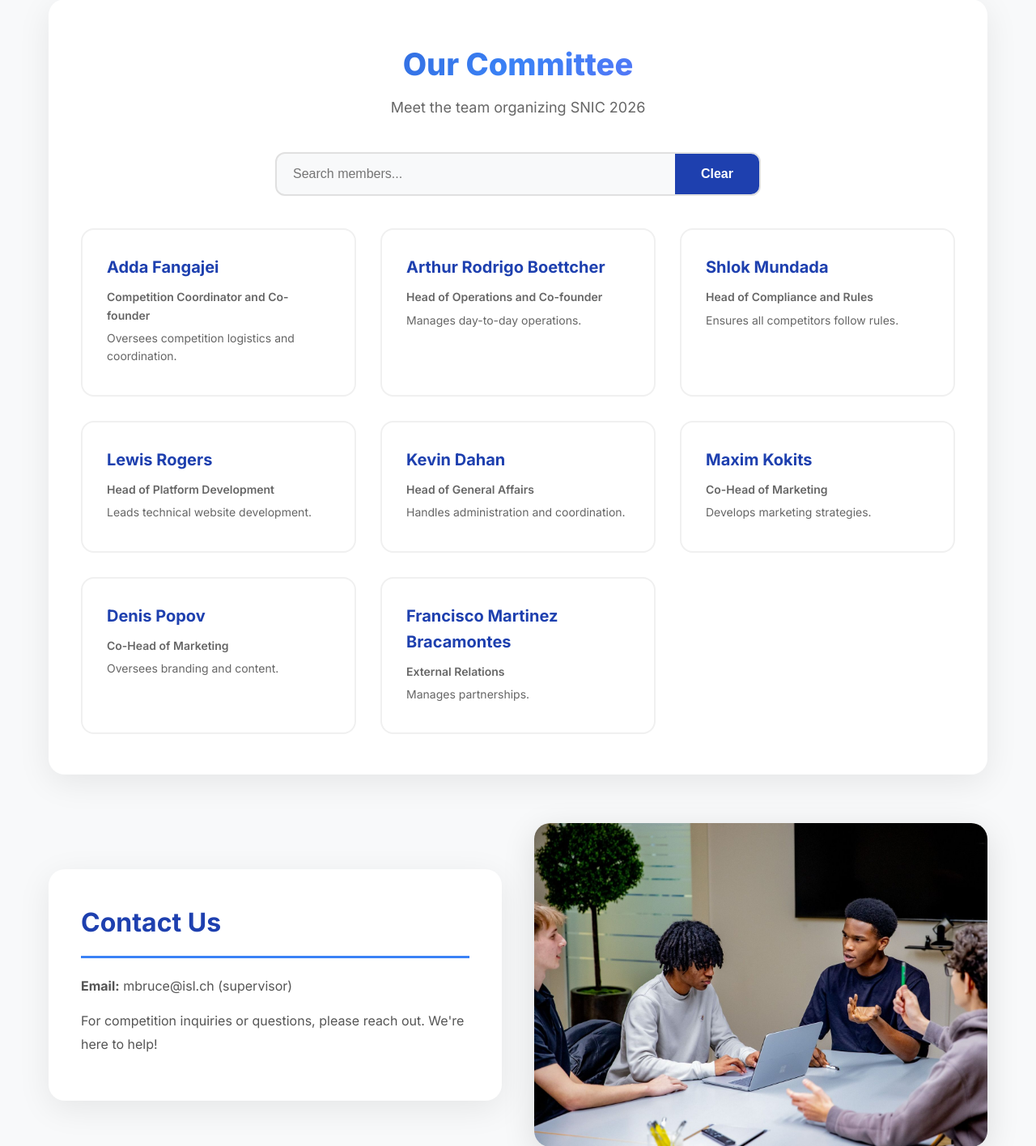
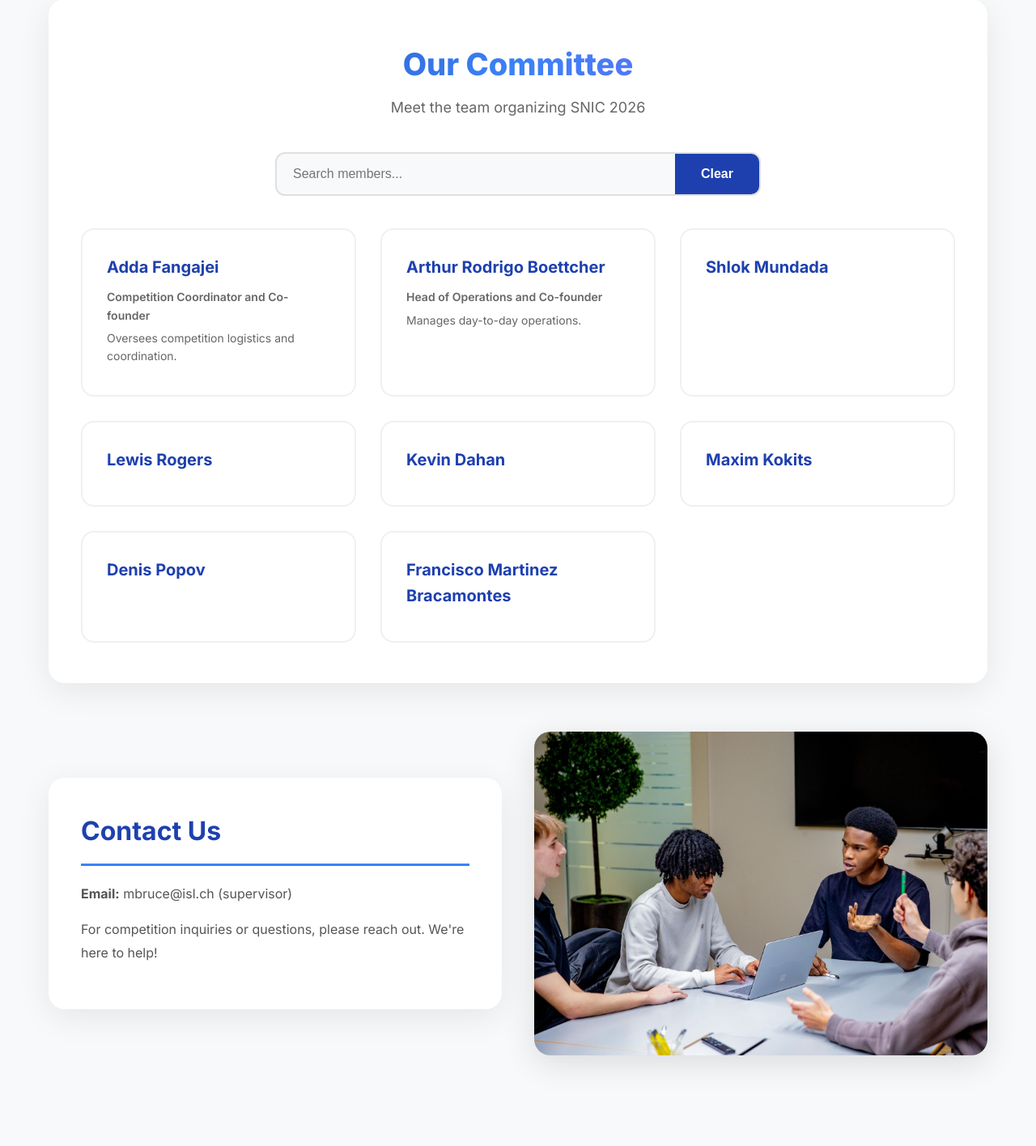
Before and after one commit to craftybytes/investment-championship, a Flask app: page /about in a window 1280 px wide. Shown: the part 1385-2801 px from the top of the page at 81% size. After the commit the page ends 2716 px from the top, so only its background shows below. Run offline with Flask 3, Linux system fonts and the light colour scheme.

Commit message:
member-card roles removed accept adda and arthur, timeline updated - optional information evening date changed from 23rd to 27th

```diff
--- a/templates/about.html
+++ b/templates/about.html
@@ -166,35 +166,23 @@
                     <p class="member-role">Head of Operations and Co-founder</p>
                     <p>Manages day-to-day operations.</p>
                 </div>
-                <div class="member-card" data-name="Shlok Mundada" data-role="Head of Compliance">
+                <div class="member-card" data-name="Shlok Mundada" data-role="">
                     <h3>Shlok Mundada</h3>
-                    <p class="member-role">Head of Compliance and Rules</p>
-                    <p>Ensures all competitors follow rules.</p>
                 </div>
-                <div class="member-card" data-name="Lewis Rogers" data-role="Head of Platform Development">
+                <div class="member-card" data-name="Lewis Rogers" data-role="">
                     <h3>Lewis Rogers</h3>
-                    <p class="member-role">Head of Platform Development</p>
-                    <p>Leads technical website development.</p>
                 </div>
-                <div class="member-card" data-name="Kevin Dahan" data-role="Head of General Affairs">
+                <div class="member-card" data-name="Kevin Dahan" data-role="">
                     <h3>Kevin Dahan</h3>
-                    <p class="member-role">Head of General Affairs</p>
-                    <p>Handles administration and coordination.</p>
                 </div>
-                <div class="member-card" data-name="Maxim Kokits" data-role="Co-Head of Marketing">
+                <div class="member-card" data-name="Maxim Kokits" data-role="">
                     <h3>Maxim Kokits</h3>
-                    <p class="member-role">Co-Head of Marketing</p>
-                    <p>Develops marketing strategies.</p>
                 </div>
-                <div class="member-card" data-name="Denis Popov" data-role="Co-Head of Marketing">
+                <div class="member-card" data-name="Denis Popov" data-role="">
                     <h3>Denis Popov</h3>
-                    <p class="member-role">Co-Head of Marketing</p>
-                    <p>Oversees branding and content.</p>
                 </div>
-                <div class="member-card" data-name="Francisco Martinez Bracamontes" data-role="External Relations">
+                <div class="member-card" data-name="Francisco Martinez Bracamontes" data-role="">
                     <h3>Francisco Martinez Bracamontes</h3>
-                    <p class="member-role">External Relations</p>
-                    <p>Manages partnerships.</p>
                 </div>
             </div>
             <div class="no-results hidden" id="noResults">No members found.</div>
--- a/templates/timeline.html
+++ b/templates/timeline.html
@@ -140,7 +140,7 @@
             <div class="event-item"><span class="event-date">February 9:</span> Competition announcement and registration opens</div>
             <div class="event-item"><span class="event-date">February 9-15:</span> Marketing campaign across SGIS schools</div>
             <div class="event-item"><span class="event-date">February 16-20:</span> February Break (School Closed)</div>
-            <div class="event-item"><span class="event-date">February 23:</span> Optional informational session (virtual/in-person hybrid)</div>
+            <div class="event-item"><span class="event-date">February 27:</span> Optional informational session (virtual/in-person hybrid)</div>
             <div class="event-item"><span class="event-date">February 27, 11:59 PM:</span> Extended Registration Deadline</div>
         </div>
 
```
